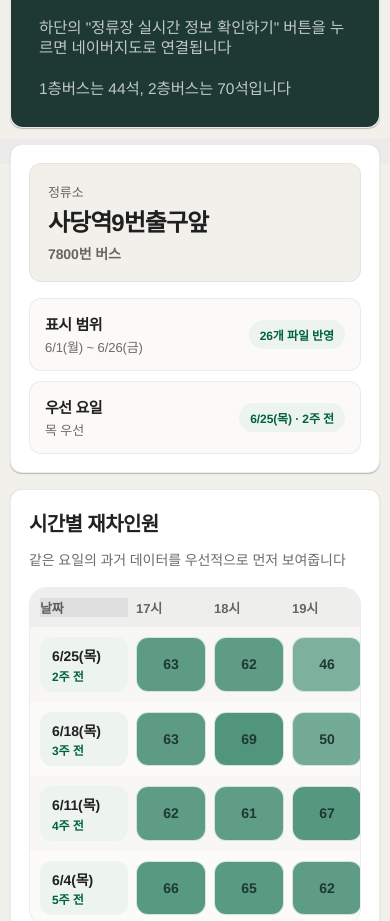
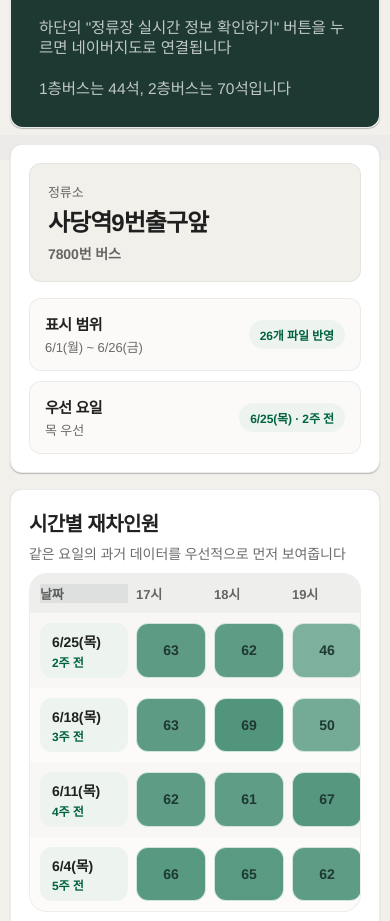
Before and after one commit to newyearhun/sadang, a plain HTML site: page index.html in a window 390 px wide. Shown: the part 142-1063 px from the top of the page. Drawn offline with Linux system fonts and the light colour scheme.

Commit message:
Tighten mobile section spacing

```diff
--- a/index.html
+++ b/index.html
@@ -490,6 +490,16 @@
       .hero-side,
       .panel { padding: 1.8rem; }
 
+      .panel-header {
+        margin-bottom: 1rem;
+        gap: 0.6rem;
+        align-items: flex-start;
+      }
+
+      .matrix-shell {
+        margin-top: 0.8rem;
+      }
+
       .matrix-head,
       .matrix-row {
         width: max-content;
```
